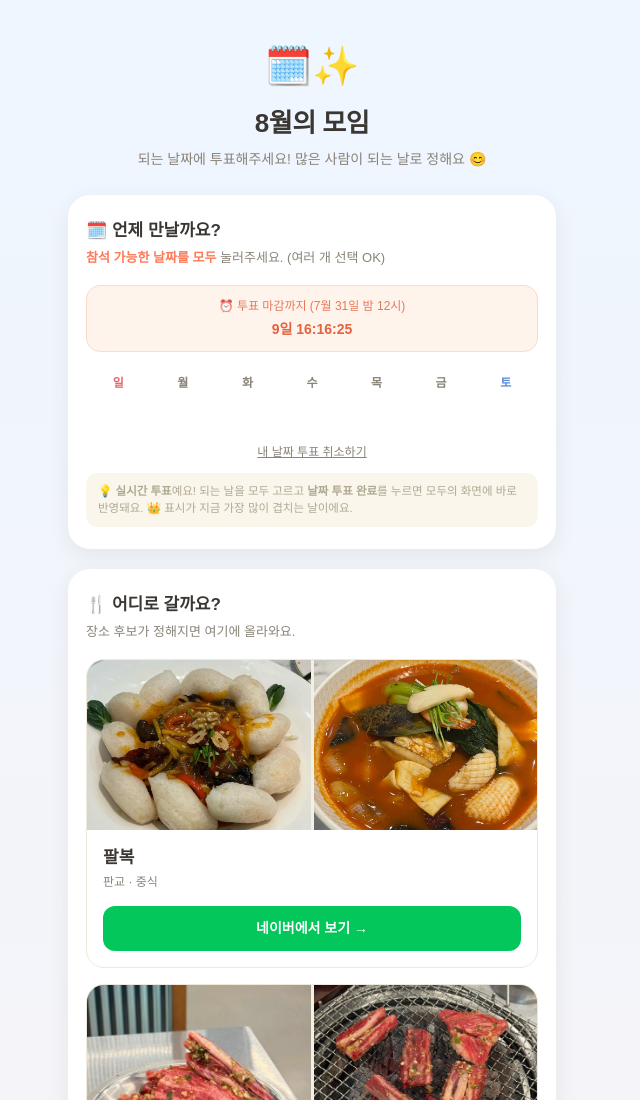
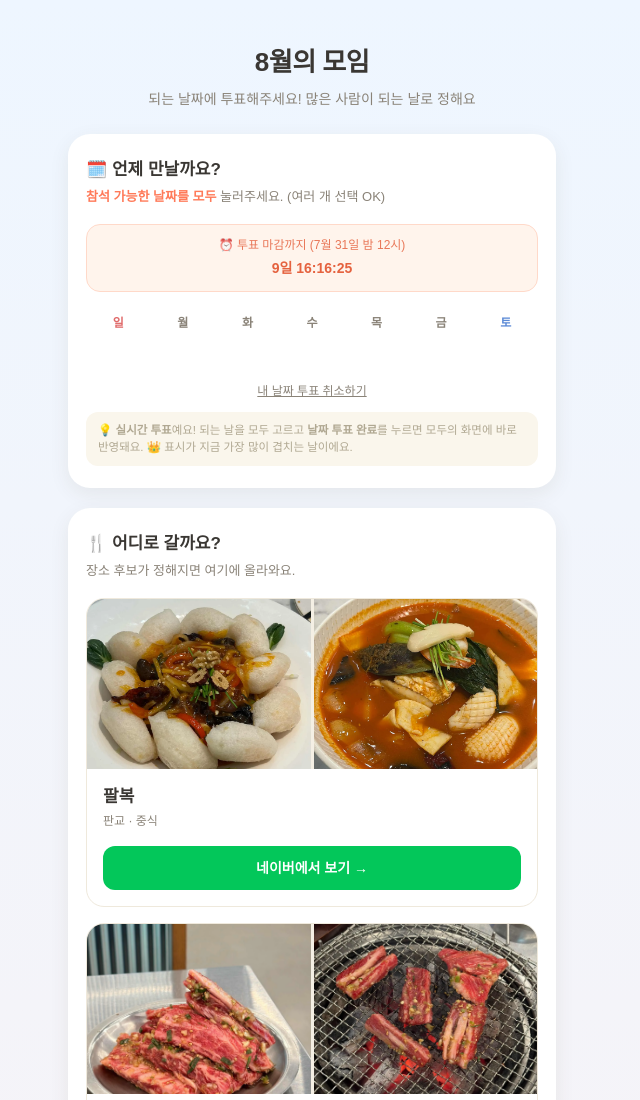
Before and after one commit to chorongkim-web/meetup-august, a plain HTML site: page index.html in a window 1280 px wide. Shown: the top 1100 px of the page, without its empty margins (328-968 px from the left). Drawn offline with Linux system fonts and the light colour scheme; no server answers.

Commit message:
상단 큰 이모지 제거 (깔끔한 헤더)
Co-Authored-By: Claude Opus 4.8 (1M context) <noreply@anthropic.com>

```diff
--- a/index.html
+++ b/index.html
@@ -194,9 +194,8 @@
 <div class="wrap">
 
   <div class="hero">
-    <div class="emoji">🗓️✨</div>
     <h1>8월의 모임</h1>
-    <p>되는 날짜에 투표해주세요! 많은 사람이 되는 날로 정해요 😊</p>
+    <p>되는 날짜에 투표해주세요! 많은 사람이 되는 날로 정해요</p>
   </div>
 
   <!-- ===== 1. 날짜 투표 ===== -->
```
